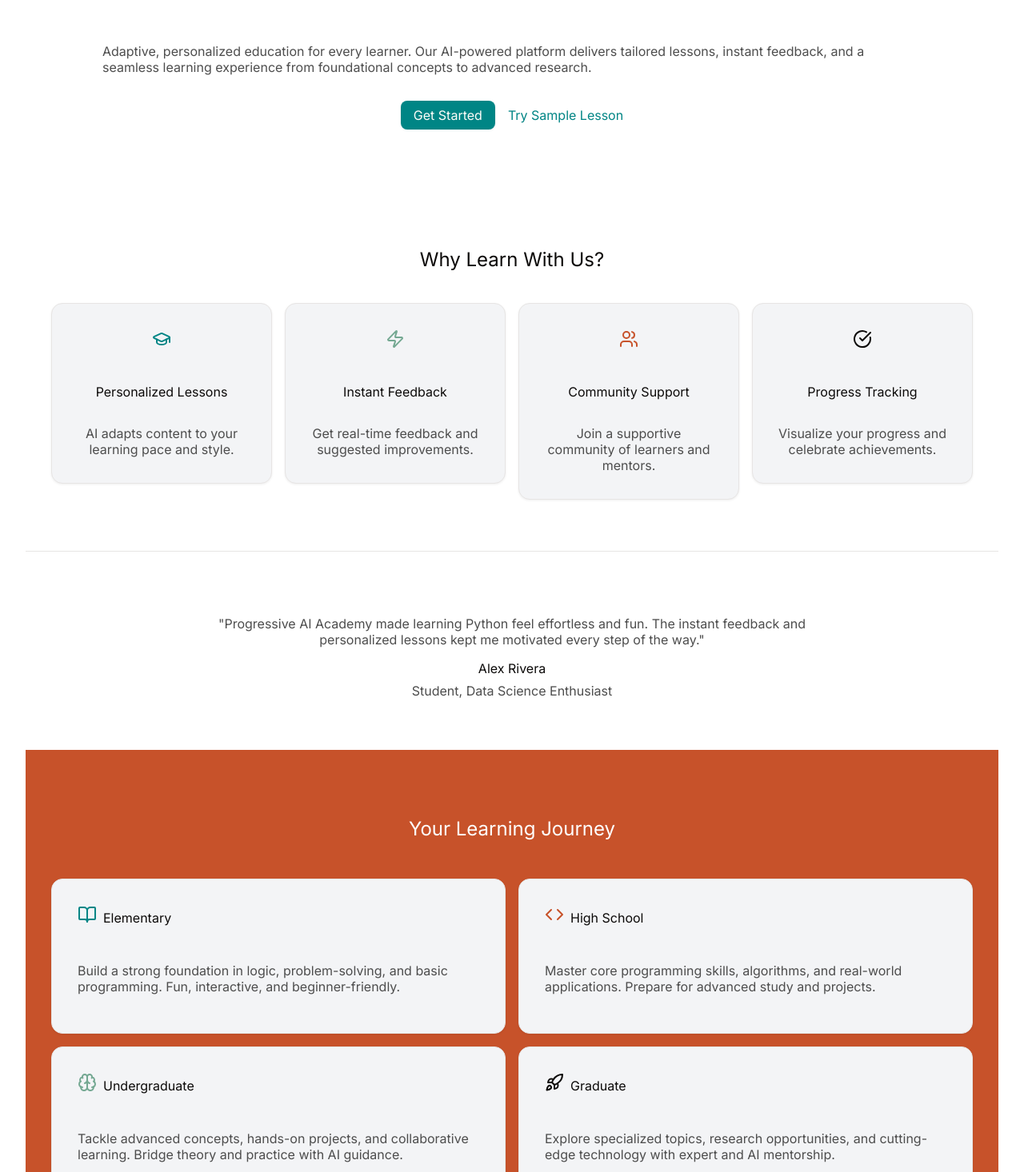
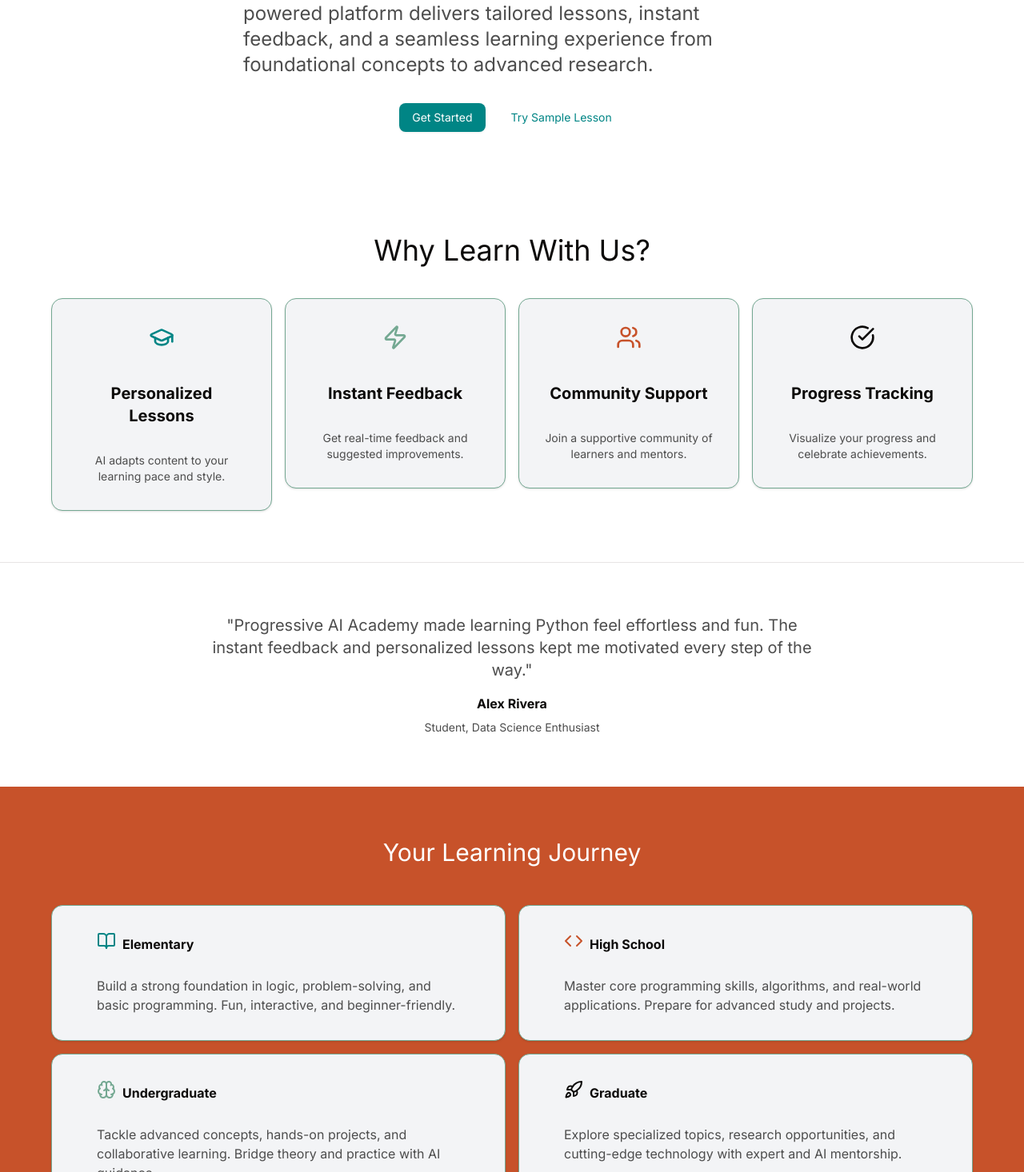
Before and after one commit to ebenryanmallory/smartfit-academy, a React (Vite) app: page / in a window 1280 px wide. Shown: the part 184-1650 px from the top of the page at 80% size. Built offline with nearby package versions, Linux system fonts and the light colour scheme; no server answers.

Commit message:
style: update global CSS with Tailwind v4 compatibility - Update CSS imports and configuration for new Tailwind setup - Add custom color palette and styling improvements

```diff
--- a/src/css/index.css
+++ b/src/css/index.css
@@ -1,11 +1,8 @@
-@import "tw-animate-css";
+@import "tailwindcss";
 
-@tailwind base;
-@tailwind components;
-@tailwind utilities;
-
-
-@custom-variant dark (&:is(.dark *));
+#root {
+  width: 100vw;
+}
 
 /* --- Combined Components --- */
 @layer components {
@@ -107,7 +104,7 @@
   /* Button Components */
   .btn-primary {
     background-color: var(--color-primary);
-    color: #fff;
+    color: #fff !important;
     padding: var(--button-padding);
     border-radius: var(--radius-md);
     font-weight: var(--font-weight-bold);
@@ -380,11 +377,6 @@
 /* --- End Design System --- */
 
 /* --- Merged from App.css --- */
-#root {
-  max-width: 1280px;
-  margin: 0 auto;
-  padding: 2rem;
-}
 
 .logo {
   height: 6em;
@@ -492,6 +484,7 @@
   font-weight: 500;
   cursor: pointer;
   transition: border-color 0.25s;
+  color: inherit;
 }
 
 @media (prefers-color-scheme: light) {
@@ -577,12 +570,3 @@
   --sidebar-border: oklch(1 0 0 / 10%);
   --sidebar-ring: oklch(0.553 0.013 58.071);
 }
-
-@layer base {
-  * {
-    @apply border-border outline-ring/50;
-  }
-  body {
-    @apply bg-background text-foreground;
-  }
-}
```
